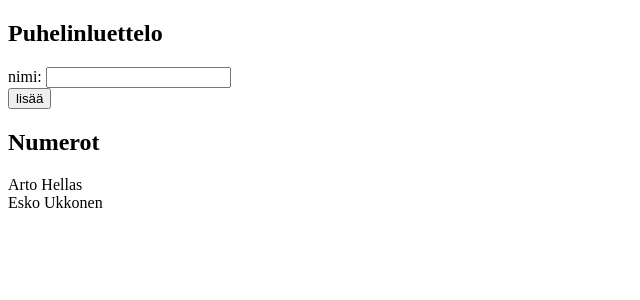
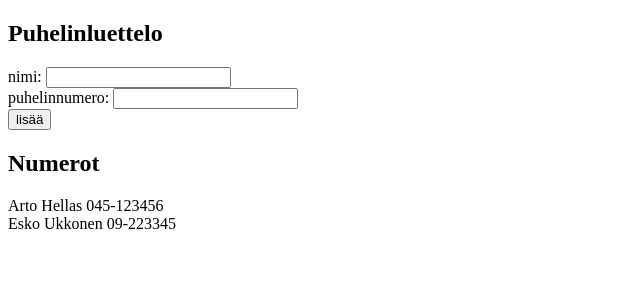
Before and after one commit to tsd80/mooc-fullstackopen-2019, a React (Create React App) app in the folder 2/puhelinluettelo/: page / in a window 1280 px wide. Shown: the top 300 px of the page, without its empty margins (0-640 px from the left). Built offline with nearby package versions, Linux system fonts and the light colour scheme.

Commit message:
2.8: Part 3, puhelinluettello

```diff
--- a/2/puhelinluettelo/src/components/App.js
+++ b/2/puhelinluettelo/src/components/App.js
@@ -8,39 +8,41 @@ const PrintOut = (props) => {
 
 const Name = (props) => {
   return (
-      <div>{props.name.name}</div>
+      <div>{props.name.name} {props.name.numero}</div>
   )
 };
 
 const App = () => {
   const [ persons, setPersons] = useState([
-    {name: 'Arto Hellas' },
-    {name: 'Esko Ukkonen'}
+    {name: 'Arto Hellas', numero: '045-123456' },
+    {name: 'Esko Ukkonen', numero: '09-223345'}
   ]);
   const [newName, setNewName] = useState('');
+  const [newPhone, setNewPhone] = useState('');
 
   const addPerson = (e) => {
+    console.log(e.target.name);
     e.preventDefault();
 
     if (persons.some((person) =>person.name===newName)) {window.alert(`${newName} on jo luettelossa`)}
     else {
-      const personObj = {name: newName};
+      const personObj = {name: newName, numero: newPhone};
       setPersons(persons.concat(personObj));
       setNewName('');
+      setNewPhone('');
     }
   };
 
   const onNameChange = (e) => setNewName(e.target.value);
-
+  const onPhoneChange = (e) => setNewPhone(e.target.value);
 
   return (
       <div>
 
         <h2>Puhelinluettelo</h2>
         <form onSubmit={addPerson}>
-          <div>
-            nimi: <input value={newName} onChange={onNameChange}/>
-          </div>
+          <div>nimi: <input value={newName} onChange={onNameChange} name="test"/></div>
+          <div>puhelinnumero: <input value={newPhone} onChange={onPhoneChange}/></div>
           <div>
             <button type="submit">lisää</button>
           </div>
```
